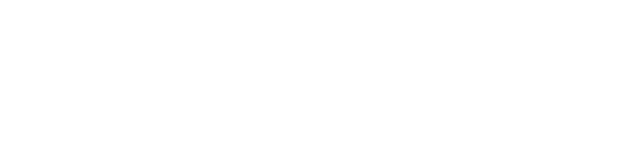
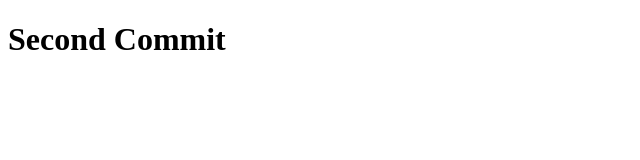
Before and after one commit to riyayeasmin447/hostar-demo, a plain HTML site: page index.html in a window 1280 px wide. Shown: the whole page, without its empty margins (0-640 px from the left). Drawn offline with Linux system fonts and the light colour scheme.

Commit message:
Second commit Reg system added

```diff
--- a/index.html
+++ b/index.html
@@ -5,5 +5,7 @@
 </head>
 <body>
 
+	<h1>Second Commit</h1>
+
 </body>
 </html>
--- a/style.css
+++ b/style.css
@@ -1,3 +1,4 @@
 body{
 	background-color: black;
+	color: white;
 }
```
